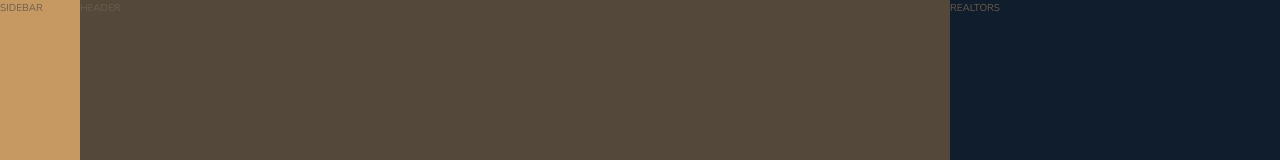
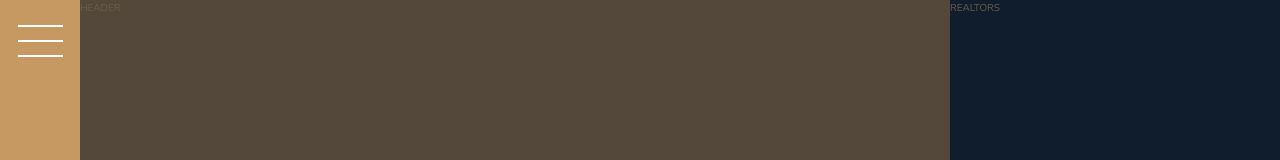
Before and after one commit to princecabrera/nexter-grid, a website: page index.html in a window 1280 px wide. Shown: the top 160 px of the page. Drawn offline with nearby package versions, Linux system fonts and the light colour scheme.

Commit message:
added sidebar button

```diff
--- a/index.html
+++ b/index.html
@@ -10,7 +10,9 @@
     <title>Nexter | Grid</title>
 </head>
 <body class="container">
-    <div class="sidebar">SIDEBAR</div>
+    <div class="sidebar">
+        <button class="nav-btn"></button>
+    </div>
     <header class="header">HEADER</header>
     <div class="realtors">REALTORS</div>
     <section class="features">
--- a/sass/_homes.scss
+++ b/sass/_homes.scss
@@ -2,7 +2,7 @@
     grid-column: center-start / center-end;
     margin: 15rem 0;
 
-    display: none;
+    display: grid;
     grid-template-columns: repeat(auto-fit, minmax(25rem, 1fr));
     grid-gap: 7rem;
 
--- a/sass/_sidebar.scss
+++ b/sass/_sidebar.scss
@@ -2,4 +2,28 @@
     background-color: $color-primary;
     grid-column: sidebar-start / sidebar-end;
     grid-row: 1 / -1;
+    display: flex;
+    justify-content: center;
 }
+
+.nav-btn {
+    border: none;
+    border-radius: 0;
+    background-color: #fff;
+    height: 2px;
+    width: 4.5rem;
+    margin-top: 4rem;
+
+
+    &::before,
+    &::after {
+        background-color: #fff;
+        height: 2px;
+        width: 4.5rem;
+        content: "";
+        display: block;
+    }
+
+    &::before {transform: translateY(-1.5rem);}
+    &::after {transform: translateY(1.3rem);}
+}
```
Also changed, not shown: css/style.css.
